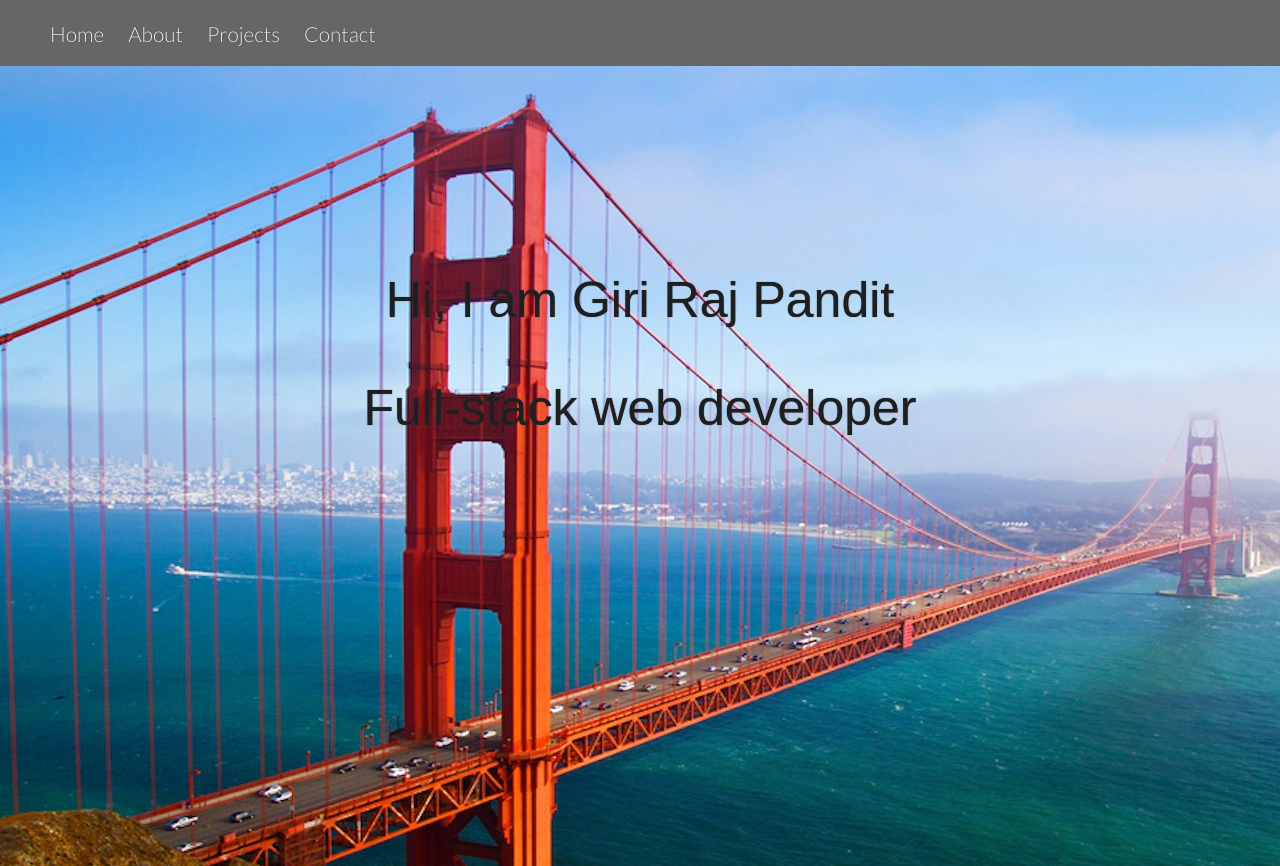
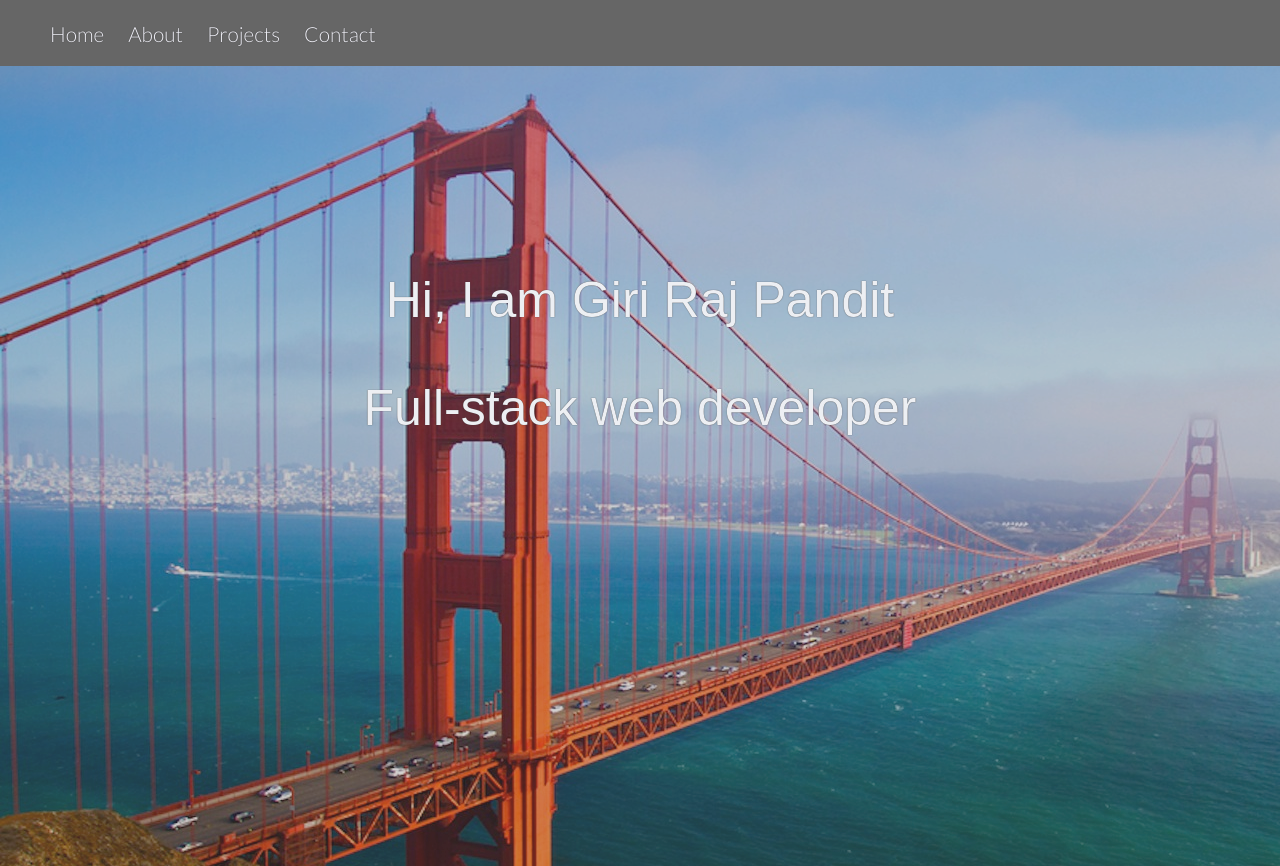
Before and after one commit to giri68/personal-portfolio, a plain HTML site: page index.html in a window 1280 px wide. Shown: the top 866 px of the page. Drawn offline with nearby package versions, Linux system fonts and the light colour scheme.

Commit message:
Changed color of banner

```diff
--- a/index.css
+++ b/index.css
@@ -440,7 +440,7 @@ footer {
   top: -580px;
   font-size: 50px;
   font-family: 'Anton', sans-serif;
-  color: #1e1f21;
+  color: #edeff3;
 }
 
 #banner {
@@ -452,7 +452,7 @@ footer {
   z-index: -5;
   top: 65px;
   text-align: center;
-  opacity: 1;
+  opacity: 0.7;
 }
 
 #nav {
```
